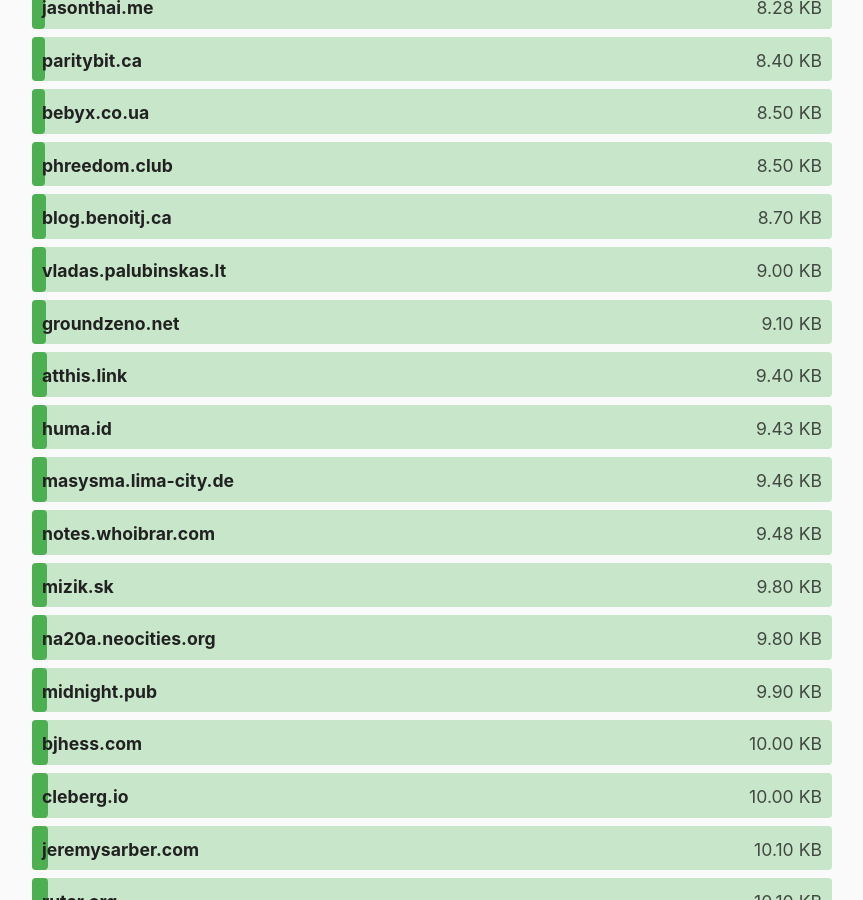
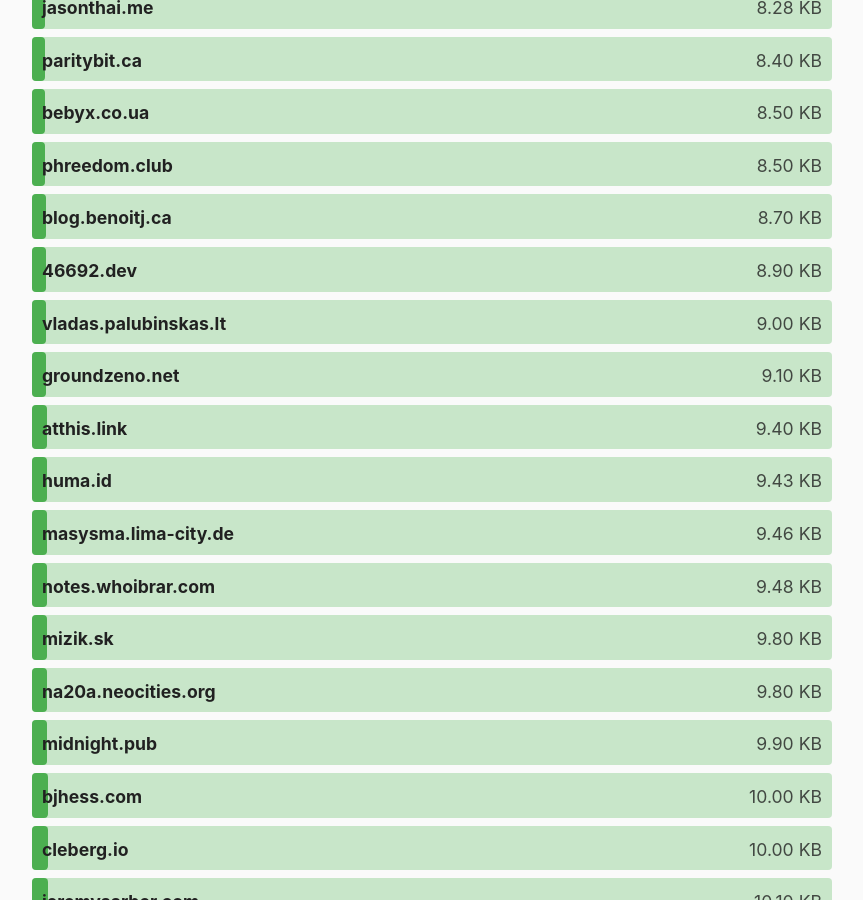
Before and after one commit to kevquirk/512kb.club, a Jekyll site: the page built from index.md, in a window 1280 px wide and 900 px high, scrolled down 4058 px. Shown: the whole window, without its empty margins (208-1071 px from the left). Built offline with Jekyll 4.4.1, drawn with Linux system fonts in a browser that asks for light colours.

Commit message:
Please add 46692.dev

```diff
--- a/_data/sites.yml
+++ b/_data/sites.yml
@@ -38,6 +38,11 @@
   size: 142
   last_checked: 2022-02-03
 
+- domain: 46692.dev
+  url: https://46692.dev/
+  size: 8.9
+  last_checked: 2022-07-18
+
 - domain: 47nil.com
   url: https://47nil.com/
   size: 155
```
